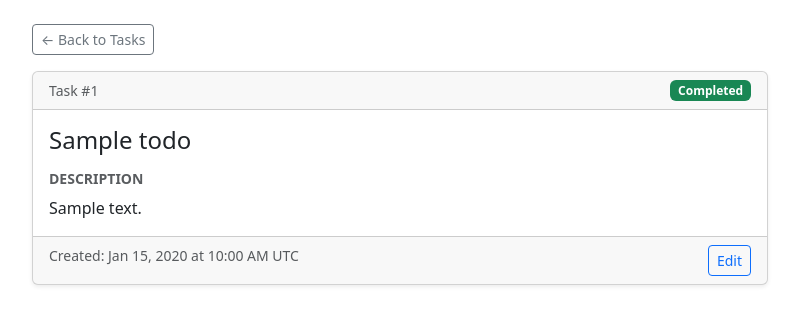
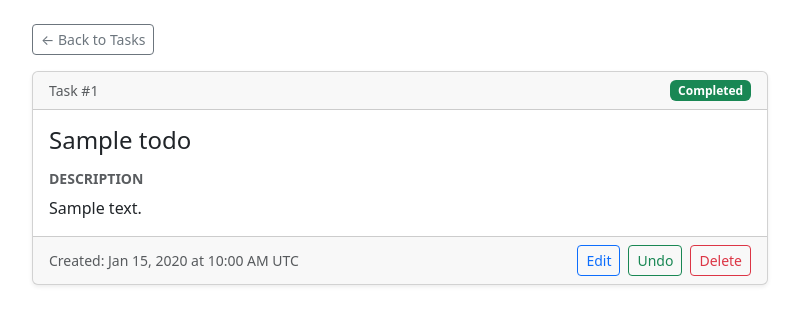
Before and after one commit to Sammy-Softway/web-dev-showcase, a Flask app: page /task/1 in a window 1280 px wide. Shown: the part 56-381 px from the top of the page, without its empty margins (240-1039 px from the left). Run offline with Flask 3, Linux system fonts and the light colour scheme; tables that the repository leaves empty hold one stand-in row (values such as "Sample post"); some libraries are stand-ins or nearby versions.

Commit message:
feat(tasks): add delete and action controls to task detail view

```diff
--- a/todo-list-website/main.py
+++ b/todo-list-website/main.py
@@ -91,5 +91,19 @@ def toggle_task(task_id):
     flash("Invalid request.", "danger")
     return redirect(url_for('home'))
 
+@app.route("/task/<int:task_id>/delete", methods=["POST"])
+def delete_task(task_id):
+    form = ActionForm()
+    if form.validate_on_submit():
+        task = db.get_or_404(Todo, task_id)
+
+        db.session.delete(task)
+        db.session.commit()
+        flash("Task deleted successfully!", "info")
+        return redirect(url_for("home"))
+
+    flash("Invalid request.", "danger")
+    return redirect(url_for("home"))
+
 if __name__ == "__main__":
     app.run(debug=DEBUG_MODE)
--- a/todo-list-website/templates/task_detail.html
+++ b/todo-list-website/templates/task_detail.html
@@ -33,13 +33,25 @@
                 {% endif %}
             </div>
 
-            <div class="card-footer text-muted small d-flex justify-content-between">
+            <div class="card-footer text-muted small d-flex justify-content-between align-items-center">
                 <span>Created: {{ task.created_at.strftime('%b %d, %Y at %I:%M %p UTC') }}</span>
-                <!-- Edit & Delete action buttons will go here in Stages 7–9 -->
-                <a class="btn btn-outline-primary btn-sm" href="{{ url_for('edit_task', task_id=task.id) }}">
-                    Edit
-                </a>
+                <div class="d-flex gap-2">
+                    <a class="btn btn-outline-primary btn-sm"
+                       href="{{ url_for('edit_task', task_id=task.id) }}">Edit</a>
+                    <form action="{{ url_for('toggle_task', task_id=task.id) }}" method="POST">
+                        {{ form.hidden_tag() }}
+                        <button type="submit" class="btn btn-outline-success btn-sm">
+                            {% if task.is_completed %}Undo{% else %}Complete{% endif %}
+                        </button>
+                    </form>
+                    <form action="{{ url_for('delete_task', task_id=task.id) }}" method="POST"
+                          onsubmit="return confirm('Are you sure you want to delete this task?');">
+                        {{ form.hidden_tag() }}
+                        <button type="submit" class="btn btn-outline-danger btn-sm">Delete</button>
+                    </form>
+                </div>
             </div>
+
         </div>
 
     </div>
```
Also changed, not shown: todo-list-website/templates/index.html (+10 -3 lines).
